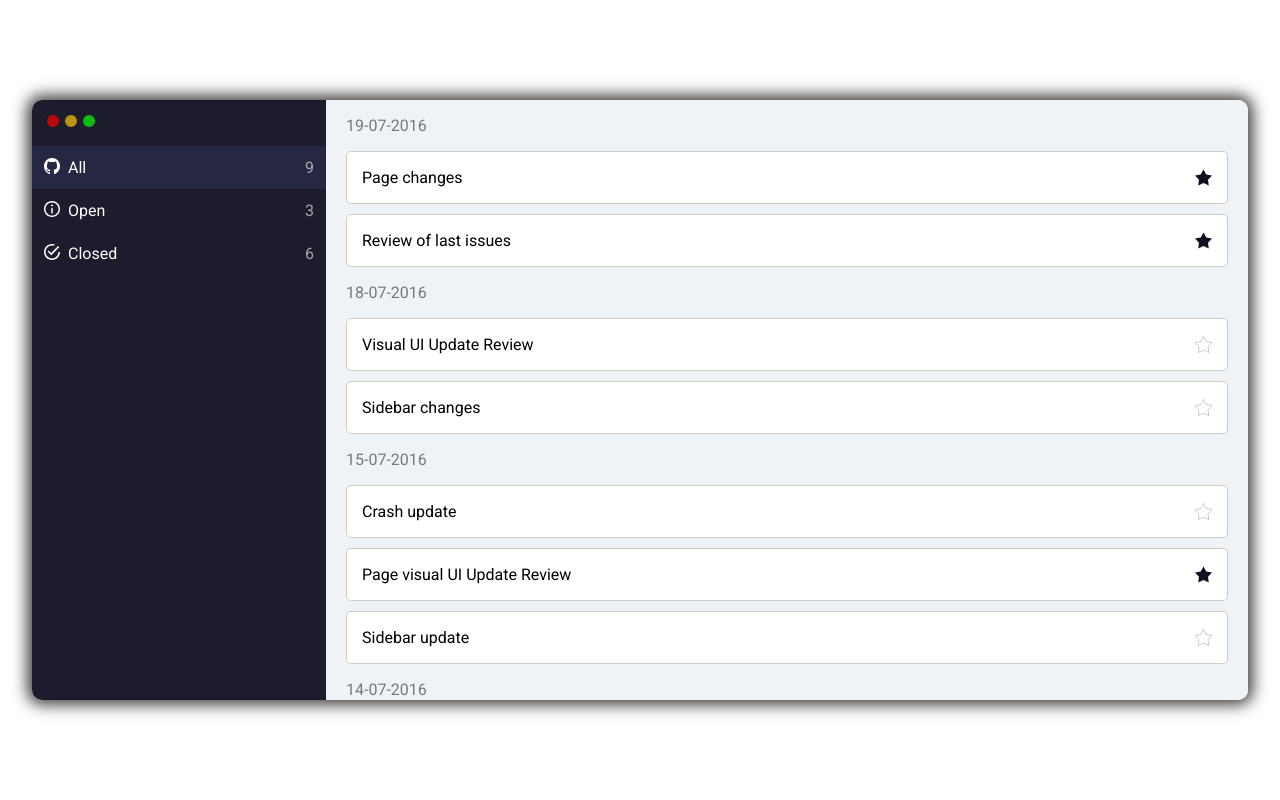
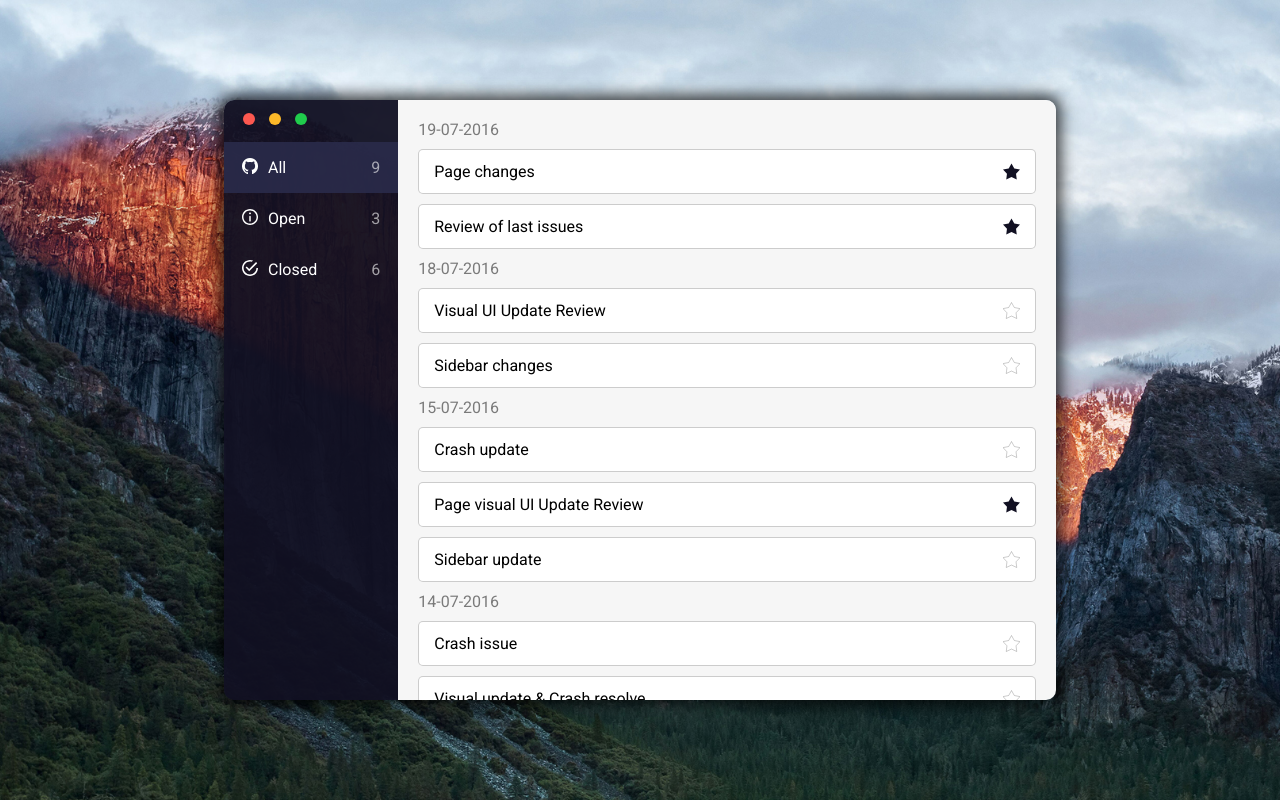
Before and after one commit to L-oris/Github_Manager, a React (Create React App) app: page / in a window 1280 px wide. Built offline with nearby package versions, Linux system fonts and the light colour scheme.

Commit message:
Styling adjustments

```diff
--- a/src/components/Board.js
+++ b/src/components/Board.js
@@ -14,13 +14,13 @@ export default class Board extends Component {
     : []
   }
 
-  renderIssues(issues){
-    return Object.keys(issues).map(date => {
+  renderIssues(groupedIssues){
+    return Object.keys(groupedIssues).map(date => {
       return (
         <div key={uuid()}>
           <p className="date">{date}</p>
           <Issues
-            issues={issues[date]}
+            issues={groupedIssues[date]}
             handleClickedIssue={this.props.handleClickedIssue}
           />
         </div>
--- a/src/components/Issues.js
+++ b/src/components/Issues.js
@@ -3,16 +3,16 @@ import React from 'react'
 export default function Issues (props){
   return props.issues.map(issue=>(
     <li
-      className="commit"
+      className="issue"
       key={issue.id}
       onClick={e => props.handleClickedIssue(issue.id)}
     >
-      <p className="commit__title">
+      <p className="issue__title">
         {issue.name}
       </p>
 
       <img
-        className="commit__star"
+        className="issue__star"
         src={issue.open ? '/icon-star-fill.svg' : '/icon-star-empty.svg'}
         alt="filled star"
       />
--- a/src/index.css
+++ b/src/index.css
@@ -1,5 +1,16 @@
+:root {
+  --light-grey: #f6f6f6;
+  --red: #fc5850;
+  --orange: #fdb929;
+  --green: #20cc4c;
+  --dark-blue-transp: rgba(17,16,34,.95);
+  --blue-transp: rgba(41,42,72,.95);
+}
+
 body {
   font-family: 'Roboto', sans-serif;
+  background: url('/background.jpg') no-repeat center center fixed;
+  background-size: cover;
 }
 
 ul {
@@ -25,15 +36,15 @@ ul {
 
 
 .sidebar {
-  flex: 1 25%;
-  background-color: rgba(17,16,34,.95);
+  flex: 1 38%;
+  background-color: var(--dark-blue-transp);
   border-top-left-radius: 10px;
   border-bottom-left-radius: 10px;
 }
 
 
 ul.os-buttons {
-  padding: 12px;
+  padding: 6px 12px;
 }
 
   .os-buttons li {
@@ -41,17 +52,17 @@ ul.os-buttons {
     width: 12px;
     height: 12px;
     border-radius: 50%;
-    margin: 3px;
+    margin: 7px;
     cursor: pointer;
   }
   .os-buttons li:nth-child(1) {
-    background-color: rgba(255,0,0,.7);
+    background-color: var(--red);
   }
   .os-buttons li:nth-child(2) {
-    background-color: rgba(255,200,0,.7);
+    background-color: var(--orange);
   }
   .os-buttons li:nth-child(3) {
-    background-color: rgba(0,255,0,.7);
+    background-color: var(--green);
   }
 
 
@@ -61,11 +72,11 @@ ul.options {}
     display: flex;
     justify-content: space-between;
     align-items: center;
-    padding: 12px;
+    padding: 14px 12px;
     cursor: pointer;
   }
   .option--current {
-    background-color: rgba(41,42,72,.8);
+    background-color: var(--blue-transp);
   }
 
     .option__title {}
@@ -92,37 +103,75 @@ ul.options {}
 
 
 .board {
-  flex: 1 75%;
-  background-color: #f0f3f6;
+  flex: 1 62%;
+  background-color: var(--light-grey);
   border-top-right-radius: 10px;
   border-bottom-right-radius: 10px;
-  padding: 0 20px;
+  padding: 10px 20px;
   overflow-y: scroll;
 }
 
 
   .date {
     opacity: .5;
+    margin: 10px 0;
   }
 
 
-  .commit {
+  .issue {
     background-color: white;
     border: 1px solid rgba(0,0,0,.2);
     border-radius: 5px;
     margin: 10px 0;
-    padding: 0 15px;
+    padding: 12px 15px;
     display: flex;
     justify-content: space-between;
   }
 
-    .commit__title {}
+    .issue__title {
+      margin: 0;
+    }
 
-    .commit__star {}
+    .issue__star {}
 
 
 
 
-@media(min-width: 768px){}
+@media(min-width: 768px){
 
-@media(min-width: 1024px){}
+  .app {
+    width: 80%;
+  }
+
+  .sidebar {
+    flex: 1 30%;
+  }
+  .board {
+    flex: 1 70%;
+  }
+
+}
+
+@media(min-width: 1024px){
+
+  .app {
+    width: 65%;
+  }
+
+  .sidebar {
+    flex: 1 22%;
+  }
+
+    .option {
+      padding: 16px 18px;
+    }
+
+    .option__title h4 {
+      margin-left: 10px;
+    }
+
+  .board {
+    flex: 1 78%;
+  }
+
+}
```
